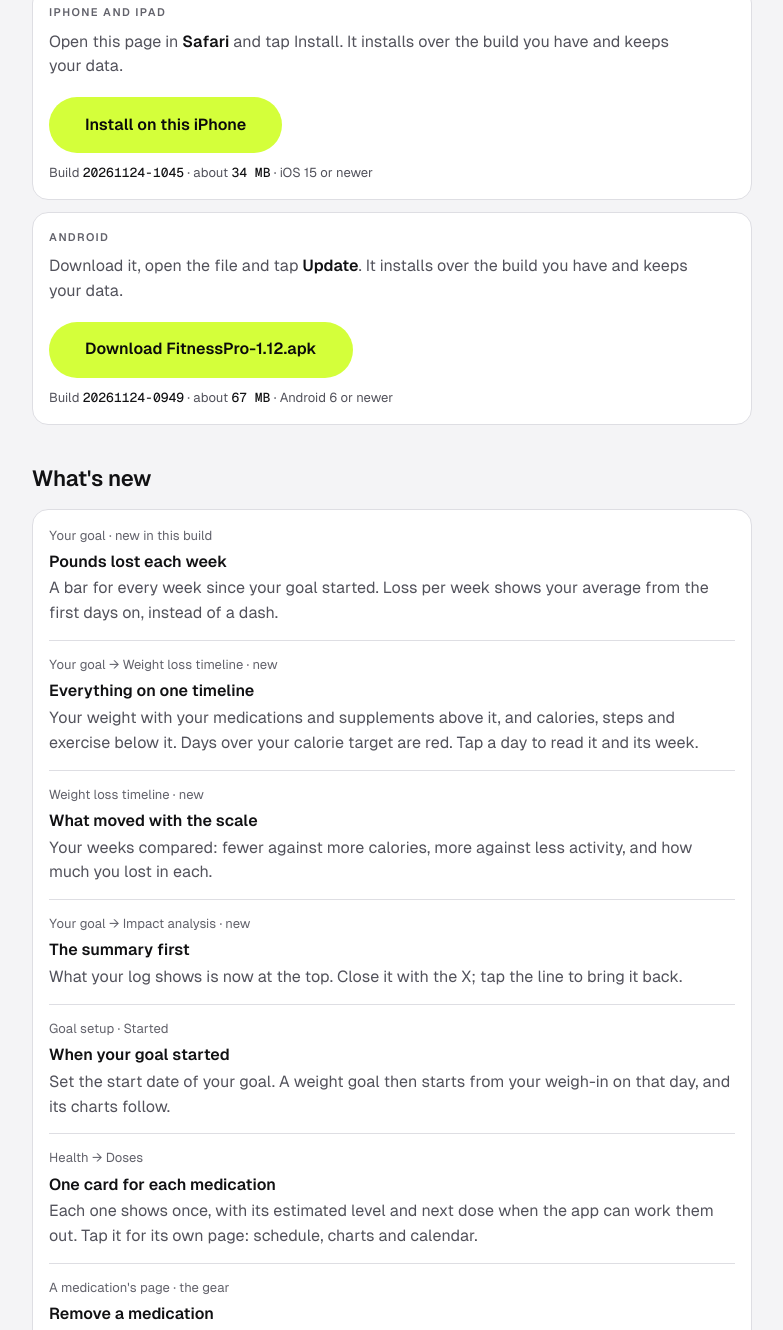
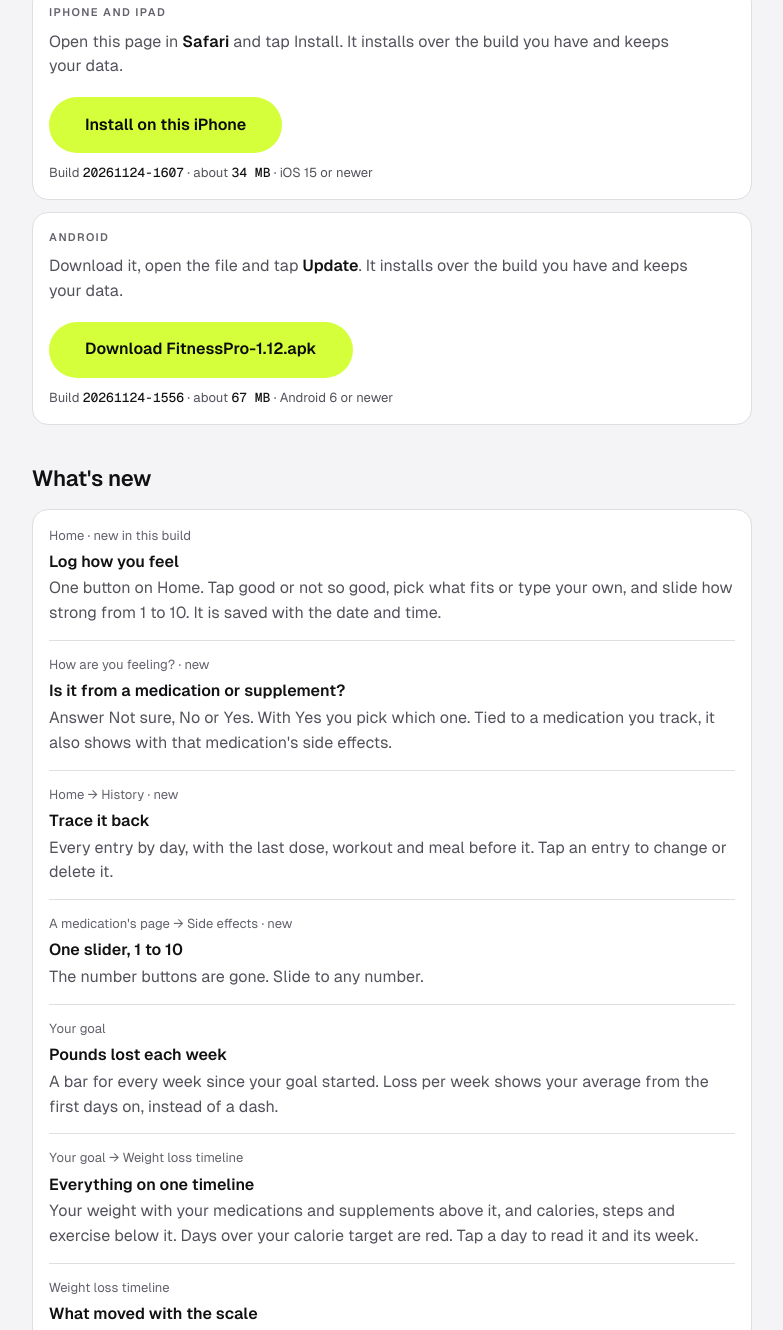
Before and after one commit to delucatech/fitnesspro-testers, a plain HTML site: page index.html in a window 1280 px wide. Shown: the part 319-1649 px from the top of the page, without its empty margins (248-1031 px from the left). Drawn offline with Linux system fonts and the light colour scheme.

Commit message:
Tester page 1.12: log how you feel (one button on Home, step by step), tie to a medication or supplement, history; Android build 20261124-1556 (code 16), iPhone build 20261124-1607
Co-Authored-By: Claude Fable 5.2 <noreply@anthropic.com>

```diff
--- a/index.html
+++ b/index.html
@@ -152,7 +152,7 @@
     <p class="overline">iPhone and iPad</p>
     <p class="lead">Open this page in <strong>Safari</strong> and tap Install. It installs over the build you have and keeps your data.</p>
     <a class="download" href="itms-services://?action=download-manifest&amp;url=https://delucatech.github.io/fitnesspro-testers/ios/manifest.plist">Install on this iPhone</a>
-    <p class="meta">Build <span class="mono" data-ios="build">20261124-1045</span> &middot; about <span class="mono"><span data-ios="sizeMb">34</span> MB</span> &middot; iOS 15 or newer</p>
+    <p class="meta">Build <span class="mono" data-ios="build">20261124-1607</span> &middot; about <span class="mono"><span data-ios="sizeMb">34</span> MB</span> &middot; iOS 15 or newer</p>
   </section>
 
   <!-- Android -->
@@ -160,15 +160,19 @@
     <p class="overline">Android</p>
     <p class="lead">Download it, open the file and tap <strong>Update</strong>. It installs over the build you have and keeps your data.</p>
     <a class="download" href="https://github.com/delucatech/fitnesspro-testers/releases/download/v1.12/FitnessPro-1.12.apk">Download FitnessPro-1.12.apk</a>
-    <p class="meta">Build <span class="mono">20261124-0949</span> &middot; about <span class="mono">67 MB</span> &middot; Android 6 or newer</p>
+    <p class="meta">Build <span class="mono">20261124-1556</span> &middot; about <span class="mono">67 MB</span> &middot; Android 6 or newer</p>
   </section>
 
   <h2>What's new</h2>
   <ul class="rows">
-    <li><span class="where">Your goal &middot; new in this build</span><strong>Pounds lost each week</strong> A bar for every week since your goal started. Loss per week shows your average from the first days on, instead of a dash.</li>
-    <li><span class="where">Your goal &rarr; Weight loss timeline &middot; new</span><strong>Everything on one timeline</strong> Your weight with your medications and supplements above it, and calories, steps and exercise below it. Days over your calorie target are red. Tap a day to read it and its week.</li>
-    <li><span class="where">Weight loss timeline &middot; new</span><strong>What moved with the scale</strong> Your weeks compared: fewer against more calories, more against less activity, and how much you lost in each.</li>
-    <li><span class="where">Your goal &rarr; Impact analysis &middot; new</span><strong>The summary first</strong> What your log shows is now at the top. Close it with the X; tap the line to bring it back.</li>
+    <li><span class="where">Home &middot; new in this build</span><strong>Log how you feel</strong> One button on Home. Tap good or not so good, pick what fits or type your own, and slide how strong from 1 to 10. It is saved with the date and time.</li>
+    <li><span class="where">How are you feeling? &middot; new</span><strong>Is it from a medication or supplement?</strong> Answer Not sure, No or Yes. With Yes you pick which one. Tied to a medication you track, it also shows with that medication's side effects.</li>
+    <li><span class="where">Home &rarr; History &middot; new</span><strong>Trace it back</strong> Every entry by day, with the last dose, workout and meal before it. Tap an entry to change or delete it.</li>
+    <li><span class="where">A medication's page &rarr; Side effects &middot; new</span><strong>One slider, 1 to 10</strong> The number buttons are gone. Slide to any number.</li>
+    <li><span class="where">Your goal</span><strong>Pounds lost each week</strong> A bar for every week since your goal started. Loss per week shows your average from the first days on, instead of a dash.</li>
+    <li><span class="where">Your goal &rarr; Weight loss timeline</span><strong>Everything on one timeline</strong> Your weight with your medications and supplements above it, and calories, steps and exercise below it. Days over your calorie target are red. Tap a day to read it and its week.</li>
+    <li><span class="where">Weight loss timeline</span><strong>What moved with the scale</strong> Your weeks compared: fewer against more calories, more against less activity, and how much you lost in each.</li>
+    <li><span class="where">Your goal &rarr; Impact analysis</span><strong>The summary first</strong> What your log shows is now at the top. Close it with the X; tap the line to bring it back.</li>
     <li><span class="where">Goal setup &middot; Started</span><strong>When your goal started</strong> Set the start date of your goal. A weight goal then starts from your weigh-in on that day, and its charts follow.</li>
     <li><span class="where">Health &rarr; Doses</span><strong>One card for each medication</strong> Each one shows once, with its estimated level and next dose when the app can work them out. Tap it for its own page: schedule, charts and calendar.</li>
     <li><span class="where">A medication's page &middot; the gear</span><strong>Remove a medication</strong> Delete one medication with its doses and schedule. Everything else stays.</li>
@@ -184,6 +188,7 @@
 
   <h2>What to try</h2>
   <ol class="steps">
+    <li><strong>Tap Log how you feel on Home.</strong> Is it quick to find what you feel? Then open History on the card and change or delete the entry.</li>
     <li><strong>Open your goal, then Weight loss timeline.</strong> Do the weekly bars match how your weeks went? Tap a red calorie day or a big week.</li>
     <li><strong>Tap a medication</strong> under Health &rarr; Doses. Does its own page open, and do the level and next dose on the card look right?</li>
     <li><strong>Add what you take</strong> under Health &rarr; Doses: type a few letters, pick it, choose your days and switch on a reminder.</li>
@@ -200,7 +205,7 @@
           <li><strong>Tap Install</strong>, then <strong>Install</strong> again when the iPhone asks.</li>
           <li><strong>Go to the Home Screen.</strong> The FitnessPro icon fills in while it downloads, about a minute on Wi-Fi.</li>
           <li><strong>Open FitnessPro.</strong> There is nothing to trust or switch on in Settings.</li>
-          <li><strong>Check the build.</strong> Open the More tab and scroll to the bottom. It should say <span class="mono">build <span data-ios="build">20261124-1045</span></span>.</li>
+          <li><strong>Check the build.</strong> Open the More tab and scroll to the bottom. It should say <span class="mono">build <span data-ios="build">20261124-1607</span></span>.</li>
         </ol>
       </div>
     </details>
--- a/ios/build.json
+++ b/ios/build.json
@@ -1 +1 @@
-{ "version": "1.12", "build": "20261124-1045", "sizeMb": "34" }
+{ "version": "1.12", "build": "20261124-1607", "sizeMb": "34" }
```
Also changed, not shown: 1 other file.
